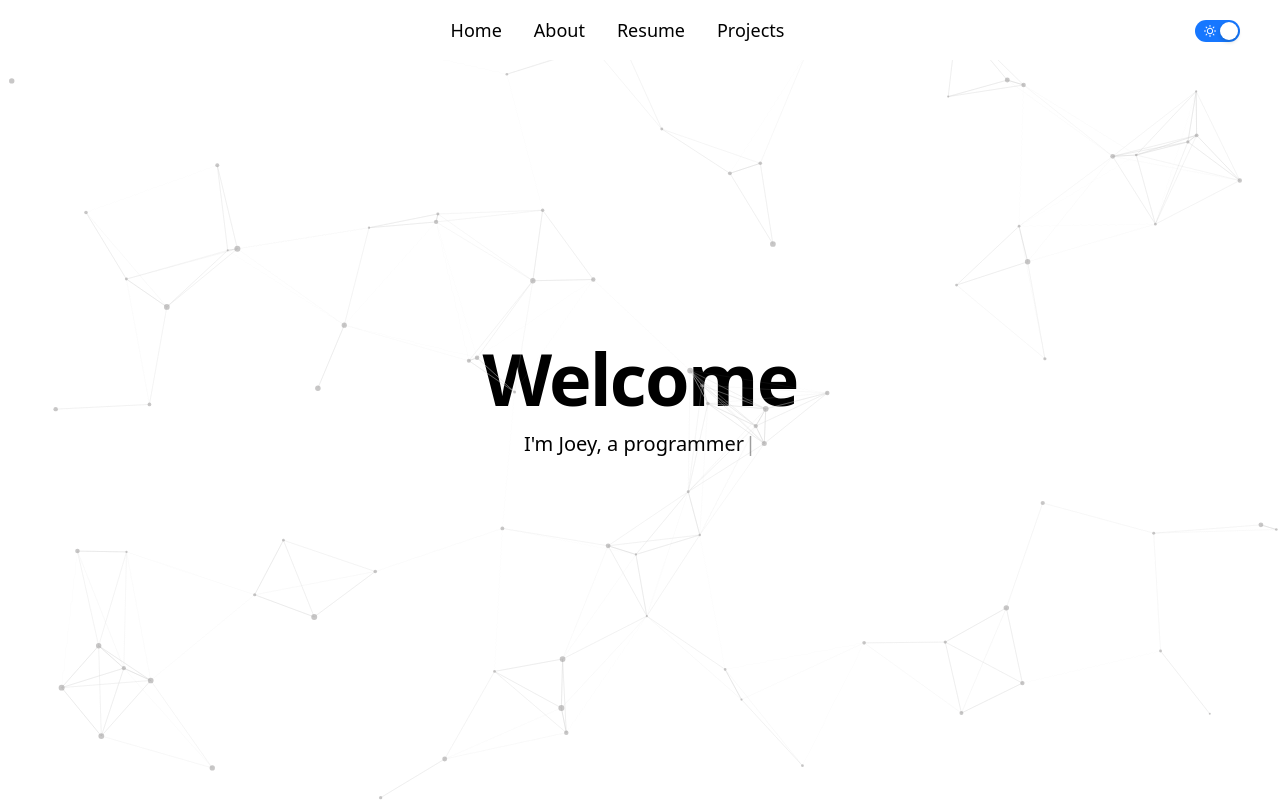
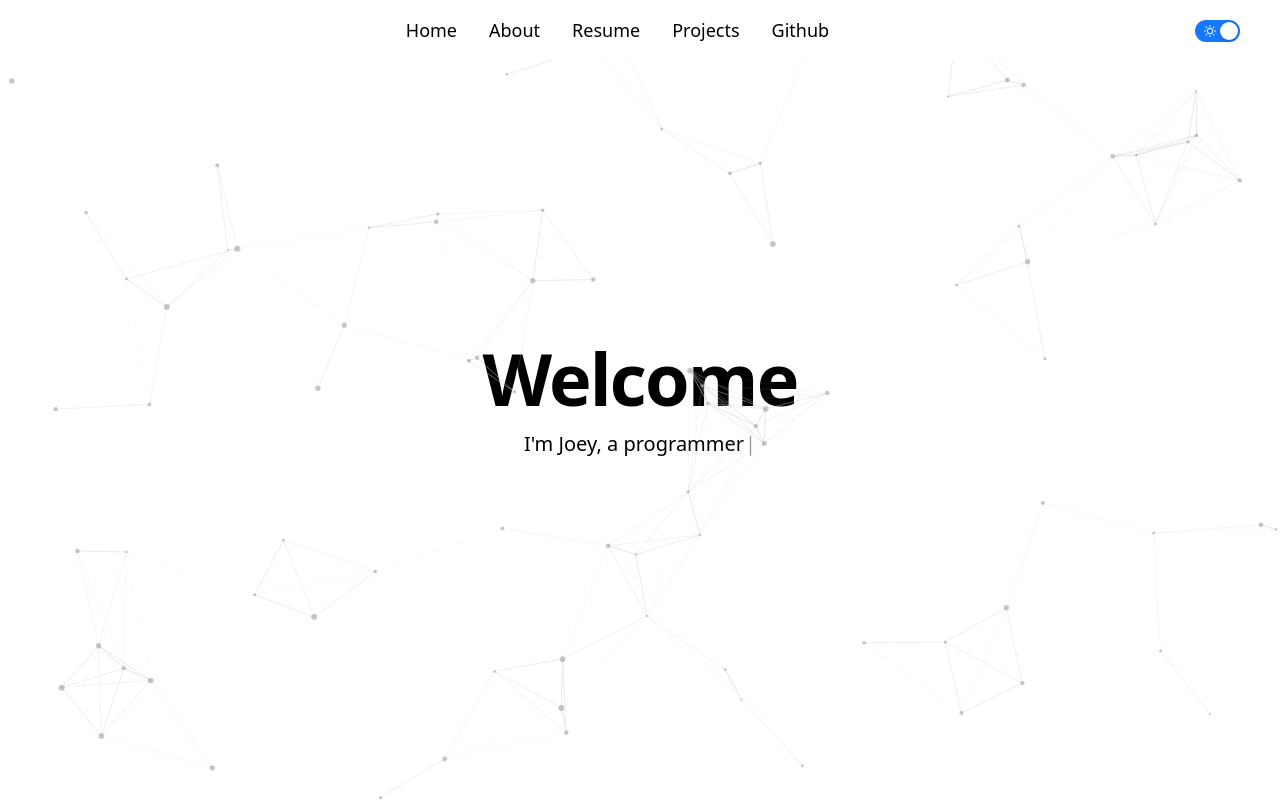
Before and after one commit to joeulam/personal-web-2, a Next.js app: page / in a window 1280 px wide. Shown: the top 801 px of the page. Built offline with nearby package versions, Linux system fonts and the light colour scheme.

Commit message:
added github link to nav

```diff
--- a/app/page.tsx
+++ b/app/page.tsx
@@ -21,7 +21,7 @@ import { Footer } from "antd/es/layout/layout";
 
 export default function Home() {
   const [isOpen, setIsOpen] = useState(false);
-  const menuItems = ["Home", "About", "Resume", "Projects"];
+  const menuItems = ["Home", "About", "Resume", "Projects", "Github"];
   const [theme, setTheme] = useState<string>("light");
 
   useEffect(() => {
@@ -60,21 +60,30 @@ export default function Home() {
           >
             <MenuOutlined className="text-2xl" />
           </button>
-          {/* Desktop Navigation */}
+          {/* Desktop Nav */}
           <ul className="hidden md:flex justify-center w-1/2 m-auto space-x-8 text-lg font-medium">
-            {menuItems.map((item) => (
+            {menuItems.map((item, index) => (
               <motion.li
                 transition={{ duration: 0.5 }}
                 initial={{ opacity: 0, scale: 0 }}
                 animate={{ opacity: 1, scale: 1 }}
                 key={item}
               >
+                {index === menuItems.length ? (
                   <a
                     href={`#${item}`}
                     className="hover:text-gray-500 transition duration-200 cursor-pointer"
                   >
                     {item}
                   </a>
+                ) : (
+                  <a
+                    href={`https://github.com/joeulam`}
+                    className="hover:text-gray-500 transition duration-200 cursor-pointer"
+                  >
+                    {item}
+                  </a>
+                )}
               </motion.li>
             ))}
           </ul>
@@ -88,7 +97,7 @@ export default function Home() {
           </Space>
         </div>
 
-        {/* Mobile Drawer Navigation */}
+        {/* Mobile Nav */}
         <Drawer
           className={`${
             theme === "dark"
@@ -131,7 +140,6 @@ export default function Home() {
         </Drawer>
       </nav>
 
-      {/* Hero Section */}
       <section
         id="Home"
         className="h-screen flex flex-col justify-center text-center"
```
Lines whose indentation alone changed are shown as unchanged.
